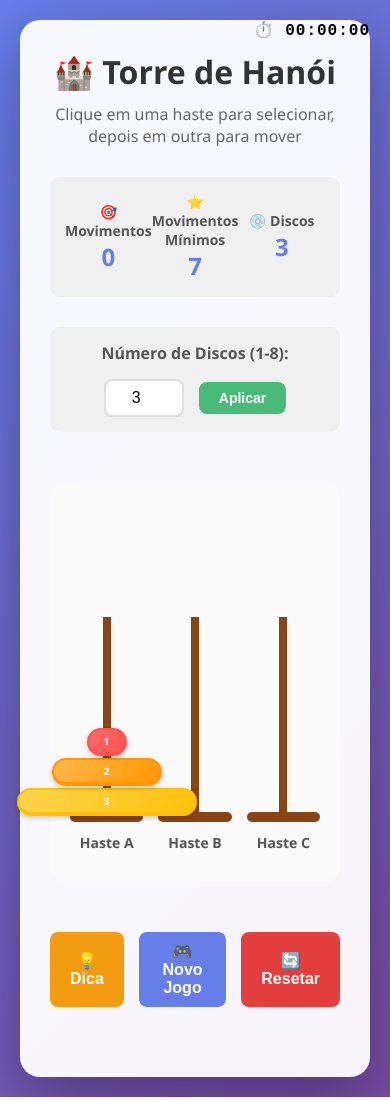
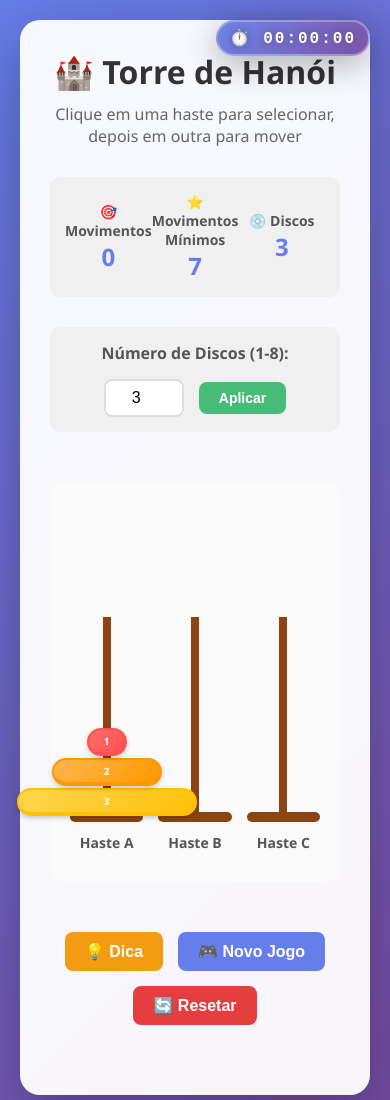
Before and after one commit to IsabellydosSantos/algoritmos-2, a plain HTML site: page Torre de Hanói/PrototipoJSd/index.html in a window 390 px wide. Shown: the top 1100 px of the page. Drawn offline with Linux system fonts and the light colour scheme.

Commit message:
Update style.css

```diff
--- a/Torre de Hanói/PrototipoJSd/style.css
+++ b/Torre de Hanói/PrototipoJSd/style.css
@@ -137,10 +137,46 @@ h1 {
     position: relative;
 }
 
-#cronometro {
+.timer-float {
+    position: fixed;
+    top: 20px;
+    right: 20px;
+    background: linear-gradient(135deg, rgba(102, 126, 234, 0.95), rgba(118, 75, 162, 0.95));
+    backdrop-filter: blur(10px);
+    color: white;
+    padding: 12px 24px;
+    border-radius: 60px;
     font-family: 'Courier New', monospace;
+    font-size: 28px;
     font-weight: bold;
-    letter-spacing: 1px;
+    letter-spacing: 2px;
+    z-index: 1000;
+    text-shadow: 0 0 10px rgba(0, 0, 0, 0.3);
+    box-shadow: 0 8px 32px rgba(0, 0, 0, 0.3);
+    white-space: nowrap;
+    cursor: move;
+    user-select: none;
+    transition: box-shadow 0.2s;
+    border: 2px solid rgba(255, 255, 255, 0.3);
+}
+
+.timer-float:active {
+    cursor: grabbing;
+    box-shadow: 0 8px 40px rgba(102, 126, 234, 0.8);
+}
+
+@media (max-width: 768px) {
+    .timer-float {
+        font-size: 20px;
+        padding: 8px 16px;
+    }
+}
+
+@media (max-width: 480px) {
+    .timer-float {
+        font-size: 16px;
+        padding: 6px 12px;
+    }
 }
 
 .peg {
@@ -232,6 +268,18 @@ h1 {
     gap: 15px;
     justify-content: center;
     margin-top: 20px;
+    align-items: center;
+    flex-wrap: wrap;
+}
+
+.controls button {
+    padding: 10px 20px;
+    font-size: 16px;
+    border: none;
+    border-radius: 8px;
+    cursor: pointer;
+    transition: all 0.2s;
+    font-weight: bold;
 }
 
 button {
@@ -321,4 +369,4 @@ button {
     .peg-label {
         font-size: 14px;
     }
-  }
+}
```
